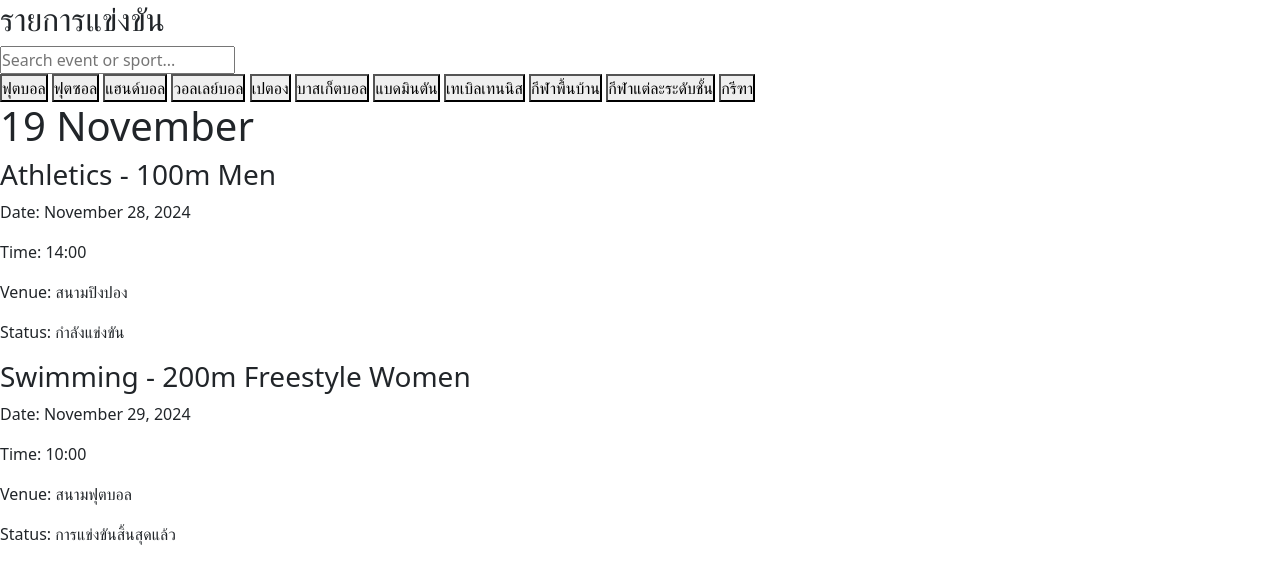
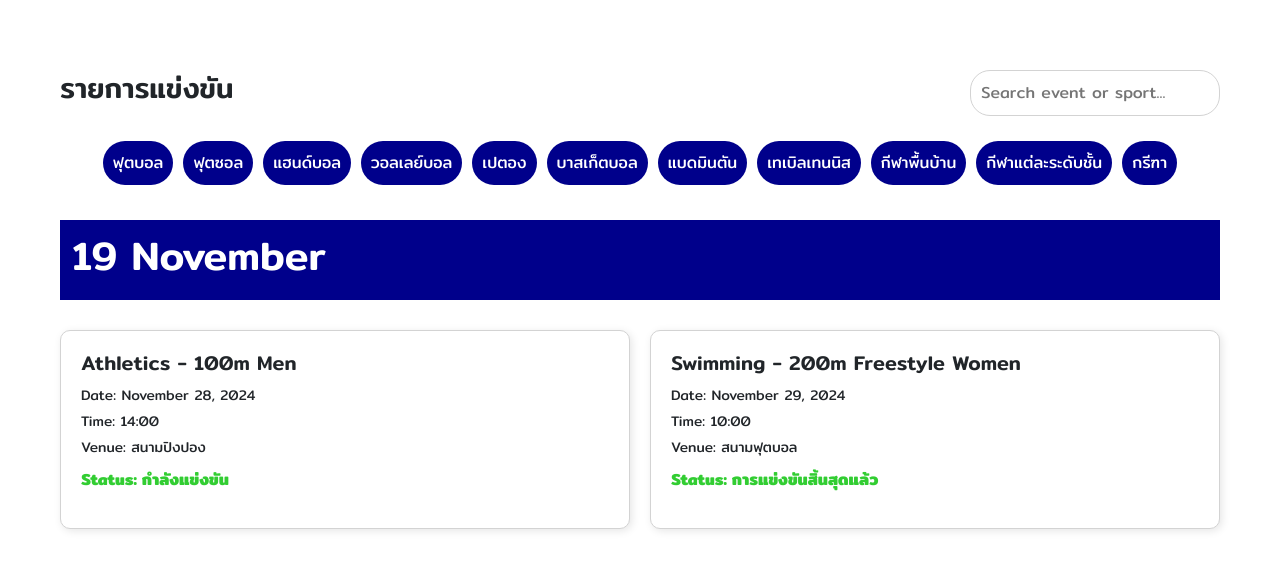
Before and after one commit to bluemzzn/sport-day-real-, a PHP site: page /schedule.php in a window 1280 px wide. Shown: the top 584 px of the page. Run offline with PHP 8.4, Linux system fonts and the light colour scheme; some libraries are stand-ins or nearby versions.

Commit message:
Update styles.css

```diff
--- a/styles.css
+++ b/styles.css
@@ -3,20 +3,26 @@
     margin: 0;
     padding: 0;
     box-sizing: border-box;
+    font-family: "Mitr", sans-serif;
 }
 nav{
+    margin: 0 auto;
     z-index: 999;
     position: fixed;
     padding: 15px 20px 0px 0px;
+    top: 0;
+    left: 0;
     display: flex;
     width: 100%;
-    justify-content: space-evenly;
+    justify-content: space-between;
     transition: 0.6s;
+    background-color: rgba(255, 255, 255, 0);
 }
 nav.sticky{
     background-color: darkblue;
     padding-bottom: 1px;
     padding-top: 10px;
+    box-shadow: 3px 3px 5px rgba(0, 0, 0, 0.1);
 }
 
 .menu ul{
@@ -37,23 +43,31 @@ nav.sticky{
     background-color: darkblue;
     border-radius: 25px;
     margin-right: 20px;
-    padding: 10px;
+    padding: 15px;
     transition: 0.4s ease;
+
+
 }
 .menu li a:hover{
     color: skyblue;
 }
 
+.menu  i{
+    margin-right: 5px;
+}
 
 .logo img{
     border-radius: 100%;
-
+    display: flex;
+    justify-content: center;
+    align-items: center;
 }
 
 .search{
     position: relative;
     display: inline-block;
     margin-left: 300px;
+
 }
 
 .search-icon{
@@ -156,25 +170,241 @@ nav.sticky{
     color: black;
 }
 
+.sidebar{
+    position: fixed;
+    top: 0;
+    left: 0;
+    height: 100vh;
+    width: 250px;
+    z-index: 999;
+    background-color: rgba(0, 0, 139, 0.884);
+    backdrop-filter: blur(10px);
+    padding-top: 100px;
+   box-shadow: -10px 0px 10px rgba(0, 0, 0, 0.1);
+   display: none;
+   flex-direction: column;
+   align-items: flex-start;
+   justify-content: flex-start;
+}
+.sidebar li{
+    list-style: none;
+    margin-bottom: 30px;
+    width: 100%;
+}
 
-@media only screen and (max-width: 480px) {
-    .nav-wrapper {
-      flex-direction: column;
-      align-items: flex-start;
-      height: auto;
-      padding: 20px 30px;
+.sidebar li a{
+    text-decoration: none;
+    font-family: "Mitr", sans-serif;
+    color: white;
+    width: 100%;
+}
 
-      .menu {
-        display: none;
-        flex-direction: column;
-        margin-top: 50px;
+.sidebar li a:hover{
+    color: skyblue;
+}
 
-        li {
-          margin-left: 0;
-          padding: 20px 0;
-        }
-      }
+.bar-icon{
+    font-size: 25px;
+   margin-left: 13px;
+    color: white;
+    list-style: none;
+    top: 0;
+    right: 0;
+    display: none;
+
+}
+
+@media (max-width: 1200px) {
+    .menu ul {
+        margin-right: 50px;
     }
 
-  }
+    .box-search {
+        width: 200px;
+    }
 }
+
+@media (max-width: 800px) {
+    nav {
+        padding: 10px;
+        flex-direction: row;
+    }
+
+    .menu ul {
+        display: none; /* Hide the menu in mobile view */
+    }
+
+    .bar-icon {
+        display: block; /* Show the bar icon in mobile view */
+        color: black;
+    }
+
+    .logo {
+        display: none;
+    }
+
+    .sidebar {
+        display: flex; /* Sidebar menu becomes active */
+    }
+
+    .search {
+        display: none;
+    }
+}
+
+/* Adjustments for even smaller screens */
+@media (max-width: 500px) {
+    .box-search {
+        width: 100px;
+    }
+
+    nav.sticky {
+        padding: 5px;
+    }
+
+    .bar-icon {
+        margin-right: 10px;
+    }
+}
+
+/* Schedule page*/
+
+
+.schedule-container {
+    max-width: 1200px;
+    margin: 20px auto;
+    margin-top: 50px;
+    padding: 20px;
+}
+
+.schedule-header {
+    display: flex;
+    justify-content: space-between;
+    align-items: center;
+    margin-bottom: 20px;
+}
+
+.schedule-header h2 {
+    font-family: "Mitr", sans-serif;
+    font-size: 28px;
+}
+
+.schedule-filter input {
+    padding: 10px;
+    width: 250px;
+    border-radius: 20px;
+    border: 1px solid lightgray;
+}
+
+.schedule-categories {
+    display: flex;
+    justify-content: center;
+    margin-bottom: 30px;
+}
+
+.filter-button {
+    background-color: darkblue;
+    color: white;
+    font-family: "Mitr", sans-serif;
+    border: none;
+    border-radius: 30px;
+
+    padding: 10px 10px;
+    margin: 5px;
+    cursor: pointer;
+}
+
+.filter-button:hover {
+    color: skyblue;
+}
+
+.schedule-list {
+    display: grid;
+    grid-template-columns: repeat(auto-fit, minmax(300px, 1fr));
+    gap: 20px;
+}
+
+.event-card {
+    background-color: white;
+    border: 1px solid lightgray;
+    border-radius: 10px;
+    box-shadow: 2px 2px 8px rgba(0, 0, 0, 0.1);
+    padding: 20px;
+    transition: transform 0.3s ease;
+}
+
+.event-card:hover {
+    transform: translateY(-5px);
+}
+
+.event-info h3 {
+    font-family: "Mitr", sans-serif;
+    font-size: 20px;
+    margin-bottom: 10px;
+}
+
+.event-info p {
+    font-family: "Mitr", sans-serif;
+    font-size: 14px;
+    margin-bottom: 5px;
+}
+
+.event-status {
+    margin-top: 10px;
+    font-family: "Mitr", sans-serif;
+    font-weight: bold;
+    color: limegreen;
+}
+
+.event-date{
+    margin-top: 30px;
+    background-color: darkblue;
+
+    font-family: "Mitr", sans-serif;
+    padding-left: 15px;
+    color: white;
+    padding: 12px;
+    margin-bottom: 30px;
+}
+
+@media (max-width: 768px) {
+    .schedule-list {
+        grid-template-columns: 1fr;
+    }
+
+    .filter-button {
+        padding: 8px 15px;
+        font-size: 14px;
+    }
+}
+
+.ndmenu-container{
+    max-width: 1200px;
+    margin: 20px auto;
+    margin-top: 30px;
+    padding: 20px;
+}
+.nd-menu ul{
+    display: flex;
+    justify-content: center;
+
+}
+
+.nd-menu li{
+    list-style: none;
+    margin-right: 25px;
+}
+
+.nd-menu li a{
+    text-decoration: none;
+    background-color: darkblue;
+    color: white;
+    padding: 10px;
+    border-radius: 30px;
+    transition: 0.4s ease;
+}
+
+.nd-menu li a:hover{
+    background-color: skyblue;
+    color: black;
+}
```
